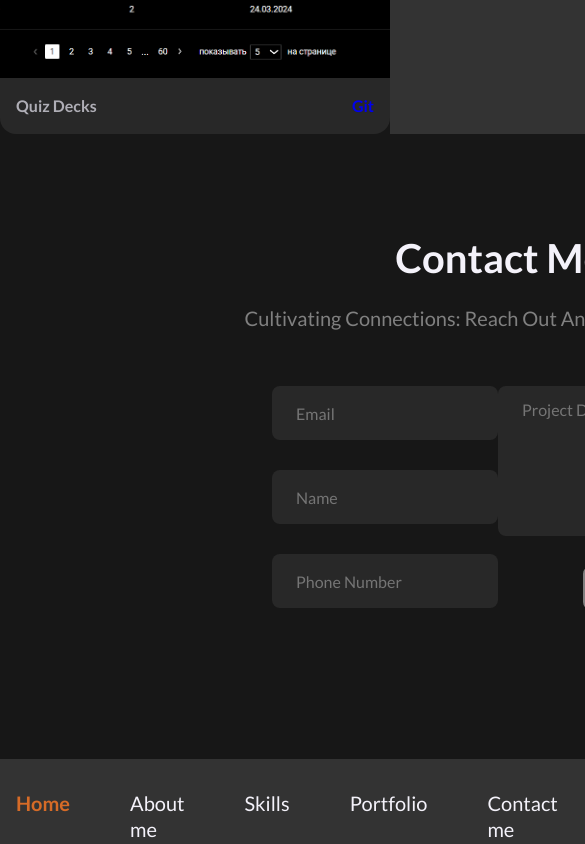
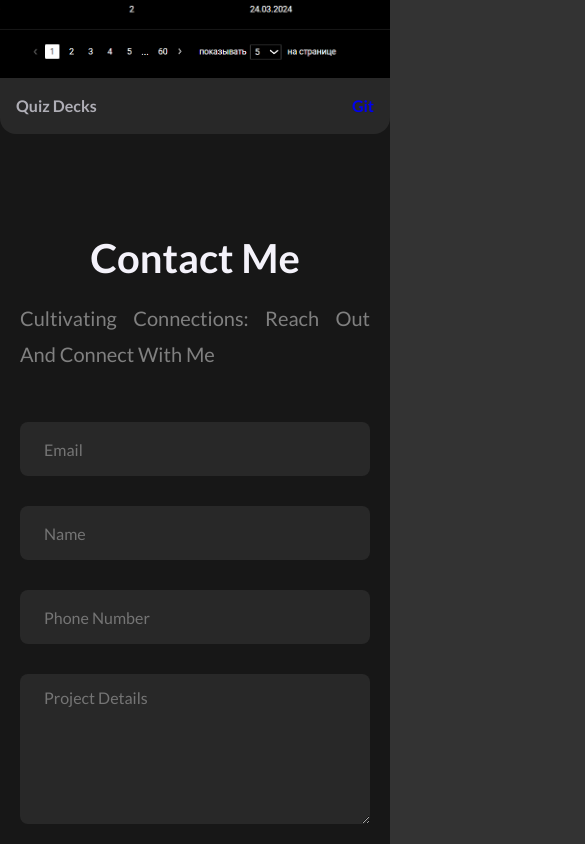
Before and after one commit to exleonardo/portfolio, a React (Vite) app: page / in a window 390 px wide. Shown: the part 9180-10024 px from the top of the page, 585 px wide, since content can reach past the window. Built offline with nearby package versions, Linux system fonts and the light colour scheme.

Commit message:
style: add responsive

```diff
--- a/src/widgets/contact-me/style/contact-me.ts
+++ b/src/widgets/contact-me/style/contact-me.ts
@@ -2,15 +2,22 @@ import styled from 'styled-components'
 
 export const ContactMeBlock = styled.div`
   display: flex;
+  margin-left: 80px;
+  margin-right: 80px;
   justify-content: center;
+  align-items: center;
   flex-direction: column;
-  min-width: 1000px;
-  width: 100%;
+  flex-wrap: wrap;
+
   padding-top: 6.25rem;
   background: inherit;
   z-index: 10;
   position: relative;
   padding-bottom: 9.3rem;
+  @media screen and (width <= 992px) {
+    margin-left: 20px;
+    margin-right: 20px;
+  }
 `
 export const ContactMeTitle = styled.h2`
   color: var(--color-light-50);
@@ -38,20 +45,33 @@ export const ContactInfo = styled.h3`
 `
 export const BlockForm = styled.form`
   display: flex;
+  max-width: 1000px;
+  gap: 30px;
   justify-content: center;
   align-items: flex-start;
   width: 100%;
+  @media screen and (width <= 992px) {
+    flex-wrap: wrap;
+    max-width: max-content;
+  }
 `
 export const UserDataSend = styled.div`
   display: flex;
   flex-direction: column;
+
+  width: 100%;
   gap: 30px;
 `
 export const UserDescriptionSend = styled.div`
   display: flex;
+  width: 100%;
   flex-direction: column;
   flex-wrap: wrap;
   align-items: flex-end;
   gap: 30px;
   justify-content: flex-end;
+  @media screen and (width <= 992px) {
+    display: flex;
+    align-items: unset;
+  }
 `
```
